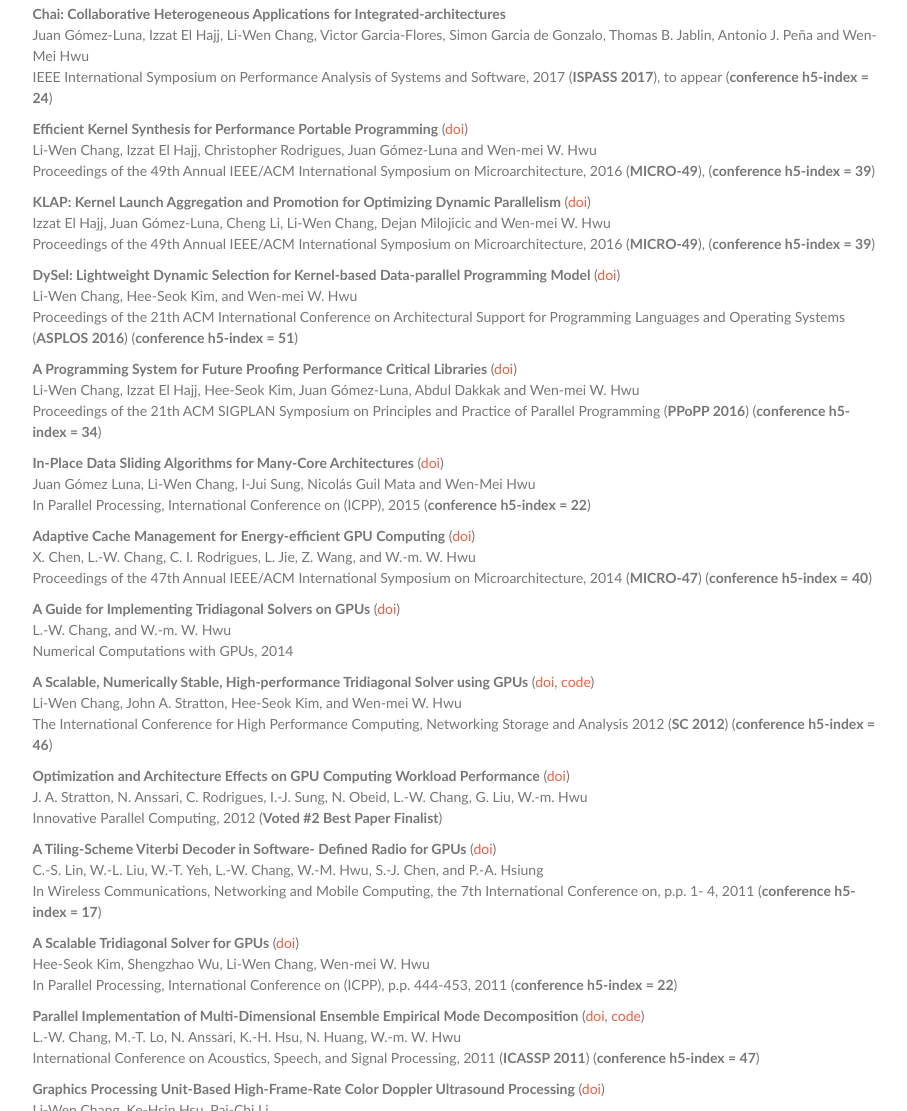
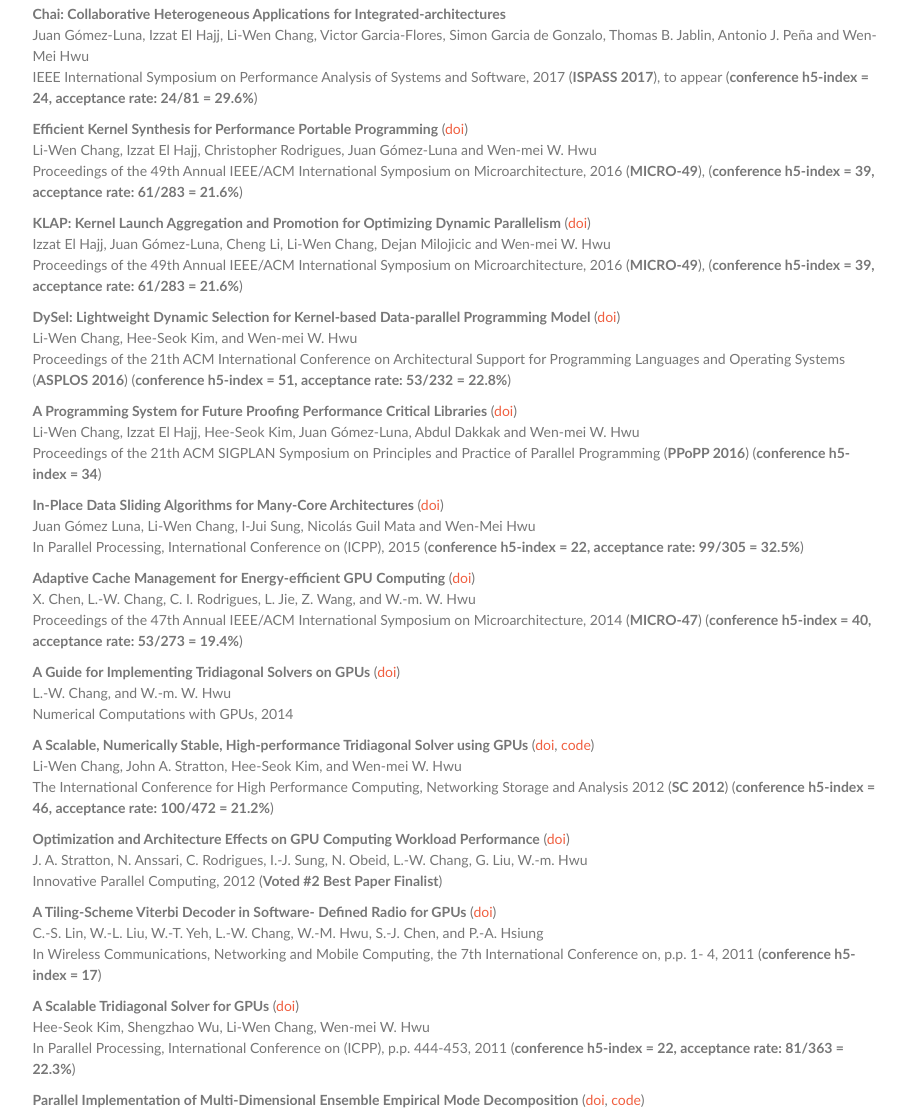
Before and after one commit to lchang20/lchang20.github.io, a website: page publication.html in a window 1280 px wide. Shown: the part 957-2068 px from the top of the page, without its empty margins (330-1237 px from the left). Drawn offline with nearby package versions, Linux system fonts and the light colour scheme; files whose address does not match are found by name.

Commit message:
add acceptance rate

```diff
--- a/publication.html
+++ b/publication.html
@@ -135,21 +135,21 @@
                      <p class="text-muted"><strong>Collaborative Computing for Heterogeneous Integrated Systems</strong><br>Li-Wen Chang, Juan Gómez-Luna, Izzat El Hajj, Sitao Huang, Deming Chen and Wen-mei W. Hwu<br>
                       ACM/SPEC International Conference on Performance Engineering, 2017 (<strong>ICPE 2017</strong>), to appear (<strong>conference h5-index = 21</strong>)</p>
                       <p class="text-muted"><strong>Chai: Collaborative Heterogeneous Applications for Integrated-architectures</strong><br>Juan Gómez-Luna, Izzat El Hajj, Li-Wen Chang, Victor Garcia-Flores, Simon Garcia de Gonzalo, Thomas B. Jablin, Antonio J. Peña and Wen-Mei Hwu<br>
-                      IEEE International Symposium on Performance Analysis of Systems and Software, 2017 (<strong>ISPASS 2017</strong>), to appear (<strong>conference h5-index = 24</strong>)</p>
+                      IEEE International Symposium on Performance Analysis of Systems and Software, 2017 (<strong>ISPASS 2017</strong>), to appear (<strong>conference h5-index = 24, acceptance rate: 24/81 = 29.6%</strong>)</p>
                      <p class="text-muted"><strong>Efficient Kernel Synthesis for Performance Portable Programming</strong> (<a href="http://ieeexplore.ieee.org/xpls/abs_all.jsp?arnumber=7783715">doi</a>)<br>Li-Wen Chang, Izzat El Hajj, Christopher Rodrigues, Juan Gómez-Luna and Wen-mei W. Hwu<br>
-                      Proceedings of the 49th Annual IEEE/ACM International Symposium on Microarchitecture, 2016 (<strong>MICRO-49</strong>), (<strong>conference h5-index = 39</strong>)</p>
+                      Proceedings of the 49th Annual IEEE/ACM International Symposium on Microarchitecture, 2016 (<strong>MICRO-49</strong>), (<strong>conference h5-index = 39, acceptance rate: 61/283 = 21.6%</strong>)</p>
                      <p class="text-muted"><strong>KLAP: Kernel Launch Aggregation and Promotion for Optimizing Dynamic Parallelism</strong> (<a href="http://ieeexplore.ieee.org/xpls/abs_all.jsp?arnumber=7783716">doi</a>)<br>
                         Izzat El Hajj, Juan Gómez-Luna, Cheng Li, Li-Wen Chang, Dejan Milojicic and Wen-mei W. Hwu<br>
-                        Proceedings of the 49th Annual IEEE/ACM International Symposium on Microarchitecture, 2016 (<strong>MICRO-49</strong>), (<strong>conference h5-index = 39</strong>)</p>
-                     <p class="text-muted"><strong>DySel: Lightweight Dynamic Selection for Kernel-based Data-parallel Programming Model</strong> (<a href="http://dl.acm.org/citation.cfm?id=2872373">doi</a>)<br>Li-Wen Chang, Hee-Seok Kim, and Wen-mei W. Hwu<Br>Proceedings of the 21th ACM International Conference on Architectural Support for Programming Languages and Operating Systems (<strong>ASPLOS 2016</strong>) (<strong>conference h5-index = 51</strong>)</p>
+                        Proceedings of the 49th Annual IEEE/ACM International Symposium on Microarchitecture, 2016 (<strong>MICRO-49</strong>), (<strong>conference h5-index = 39, acceptance rate: 61/283 = 21.6%</strong>)</p>
+                     <p class="text-muted"><strong>DySel: Lightweight Dynamic Selection for Kernel-based Data-parallel Programming Model</strong> (<a href="http://dl.acm.org/citation.cfm?id=2872373">doi</a>)<br>Li-Wen Chang, Hee-Seok Kim, and Wen-mei W. Hwu<Br>Proceedings of the 21th ACM International Conference on Architectural Support for Programming Languages and Operating Systems (<strong>ASPLOS 2016</strong>) (<strong>conference h5-index = 51, acceptance rate: 53/232 = 22.8%</strong>)</p>
                      <p class="text-muted"><strong>A Programming System for Future Proofing Performance Critical Libraries</strong> (<a href="http://dl.acm.org/citation.cfm?id=2851178">doi</a>)<br>Li-Wen Chang, Izzat El Hajj, Hee-Seok Kim, Juan Gómez-Luna, Abdul Dakkak and Wen-mei W. Hwu<br> Proceedings of the 21th ACM SIGPLAN Symposium on Principles and Practice of Parallel Programming (<strong>PPoPP 2016</strong>) (<strong>conference h5-index = 34</strong>)</p>
-                     <p class="text-muted"><strong>In-Place Data Sliding Algorithms for Many-Core Architectures</strong> (<a href="http://ieeexplore.ieee.org/xpls/abs_all.jsp?arnumber=7349576">doi</a>)<br>Juan Gómez Luna, Li-Wen Chang, I-Jui Sung, Nicolás Guil Mata and Wen-Mei Hwu<br>In Parallel Processing, International Conference on (ICPP), 2015 (<strong>conference h5-index = 22</strong>)</p>
-                     <p class="text-muted"><strong>Adaptive Cache Management for Energy-efficient GPU Computing</strong> (<a href="http://dl.acm.org/citation.cfm?id=2742190">doi</a>)<br>X. Chen, L.-W. Chang, C. I. Rodrigues, L. Jie, Z. Wang, and W.-m. W. Hwu<br> Proceedings of the 47th Annual IEEE/ACM International Symposium on Microarchitecture, 2014 (<strong>MICRO-47</strong>) (<strong>conference h5-index = 40</strong>)</p>
+                     <p class="text-muted"><strong>In-Place Data Sliding Algorithms for Many-Core Architectures</strong> (<a href="http://ieeexplore.ieee.org/xpls/abs_all.jsp?arnumber=7349576">doi</a>)<br>Juan Gómez Luna, Li-Wen Chang, I-Jui Sung, Nicolás Guil Mata and Wen-Mei Hwu<br>In Parallel Processing, International Conference on (ICPP), 2015 (<strong>conference h5-index = 22, acceptance rate: 99/305 = 32.5%</strong>)</p>
+                     <p class="text-muted"><strong>Adaptive Cache Management for Energy-efficient GPU Computing</strong> (<a href="http://dl.acm.org/citation.cfm?id=2742190">doi</a>)<br>X. Chen, L.-W. Chang, C. I. Rodrigues, L. Jie, Z. Wang, and W.-m. W. Hwu<br> Proceedings of the 47th Annual IEEE/ACM International Symposium on Microarchitecture, 2014 (<strong>MICRO-47</strong>) (<strong>conference h5-index = 40, acceptance rate: 53/273 = 19.4%</strong>)</p>
                      <p class="text-muted"><strong>A Guide for Implementing Tridiagonal Solvers on GPUs</strong> (<a href="http://link.springer.com/chapter/10.1007%2F978-3-319-06548-9_2">doi</a>)<br>L.-W. Chang, and W.-m. W. Hwu<br>Numerical Computations with GPUs, 2014</p>
-                     <p class="text-muted"><strong>A Scalable, Numerically Stable, High-performance Tridiagonal Solver using GPUs</strong> (<a href="http://dl.acm.org/citation.cfm?id=2389033">doi</a>, <a href="https://bitbucket.org/lchang20/gtsv/">code</a>)<br>Li-Wen Chang, John A. Stratton, Hee-Seok Kim, and Wen-mei W. Hwu<br>The International Conference for High Performance Computing, Networking Storage and Analysis 2012 (<strong>SC 2012</strong>) (<strong>conference h5-index = 46</strong>)</p>
+                     <p class="text-muted"><strong>A Scalable, Numerically Stable, High-performance Tridiagonal Solver using GPUs</strong> (<a href="http://dl.acm.org/citation.cfm?id=2389033">doi</a>, <a href="https://bitbucket.org/lchang20/gtsv/">code</a>)<br>Li-Wen Chang, John A. Stratton, Hee-Seok Kim, and Wen-mei W. Hwu<br>The International Conference for High Performance Computing, Networking Storage and Analysis 2012 (<strong>SC 2012</strong>) (<strong>conference h5-index = 46, acceptance rate: 100/472 = 21.2%</strong>)</p>
                      <p class="text-muted"><strong>Optimization and Architecture Effects on GPU Computing Workload Performance</strong> (<a href="http://ieeexplore.ieee.org/xpl/articleDetails.jsp?reload=true&arnumber=6339605">doi</a>)<br>J. A. Stratton, N. Anssari, C. Rodrigues, I.-J. Sung, N. Obeid, L.-W. Chang, G. Liu, W.-m. Hwu<br>Innovative Parallel Computing, 2012 (<strong>Voted #2 Best Paper Finalist</strong>)</p>
                      <p class="text-muted"><strong>A Tiling-Scheme Viterbi Decoder in Software- Defined Radio for GPUs</strong> (<a href="http://ieeexplore.ieee.org/xpl/articleDetails.jsp?reload=true&arnumber=6036680">doi</a>)<br>C.-S. Lin, W.-L. Liu, W.-T. Yeh, L.-W. Chang, W.-M. Hwu, S.-J. Chen, and P.-A. Hsiung<br>In Wireless Communications, Networking and Mobile Computing, the 7th International Conference on, p.p. 1- 4, 2011 (<strong>conference h5-index = 17</strong>)</p>
-                     <p class="text-muted"><strong>A Scalable Tridiagonal Solver for GPUs</strong> (<a href="http://ieeexplore.ieee.org/xpls/abs_all.jsp?arnumber=6047212">doi</a>)<br>Hee-Seok Kim, Shengzhao Wu, Li-Wen Chang, Wen-mei W. Hwu<br>In Parallel Processing, International Conference on (ICPP), p.p. 444-453, 2011 (<strong>conference h5-index = 22</strong>)</p>
+                     <p class="text-muted"><strong>A Scalable Tridiagonal Solver for GPUs</strong> (<a href="http://ieeexplore.ieee.org/xpls/abs_all.jsp?arnumber=6047212">doi</a>)<br>Hee-Seok Kim, Shengzhao Wu, Li-Wen Chang, Wen-mei W. Hwu<br>In Parallel Processing, International Conference on (ICPP), p.p. 444-453, 2011 (<strong>conference h5-index = 22, acceptance rate: 81/363 = 22.3%</strong>)</p>
                      <p class="text-muted"><strong>Parallel Implementation of Multi-Dimensional Ensemble Empirical Mode Decomposition</strong> (<a href="http://ieeexplore.ieee.org/xpls/abs_all.jsp?arnumber=5946808">doi</a>, <a href="https://bitbucket.org/lchang20/meemd/">code</a>)<br>L.-W. Chang, M.-T. Lo, N. Anssari, K.-H. Hsu, N. Huang, W.-m. W. Hwu<br>International Conference on Acoustics, Speech, and Signal Processing, 2011 (<strong>ICASSP 2011</strong>) (<strong>conference h5-index = 47</strong>)</p>
                      <p class="text-muted"><strong>Graphics Processing Unit-Based High-Frame-Rate Color Doppler Ultrasound Processing</strong> (<a href="http://ieeexplore.ieee.org/xpls/abs_all.jsp?arnumber=5278435">doi</a>)<br>Li-Wen Chang, Ke-Hsin Hsu, Pai-Chi Li<br>Ultrasonics, Ferroelectrics, and Frequency Control, IEEE Transactions on, Volume 56, Issue 9, p.p. 1856-1860, Sep. 2009 (<strong>journal h5-index = 35, Impact Factor = 1.503</strong>)</p>
                      <p class="text-muted"> <strong>GPU-Based Color Doppler Ultrasound Processing</strong> (<a href="http://ieeexplore.ieee.org/xpls/abs_all.jsp?arnumber=5441947">doi</a>)<br>L.-W. Chang, K.-H. Hsu, P.-C. Li<br>International Ultrasonics Symposium (IUS), 2009 (<strong>conference h5-index = 14</strong>)</p>
```
